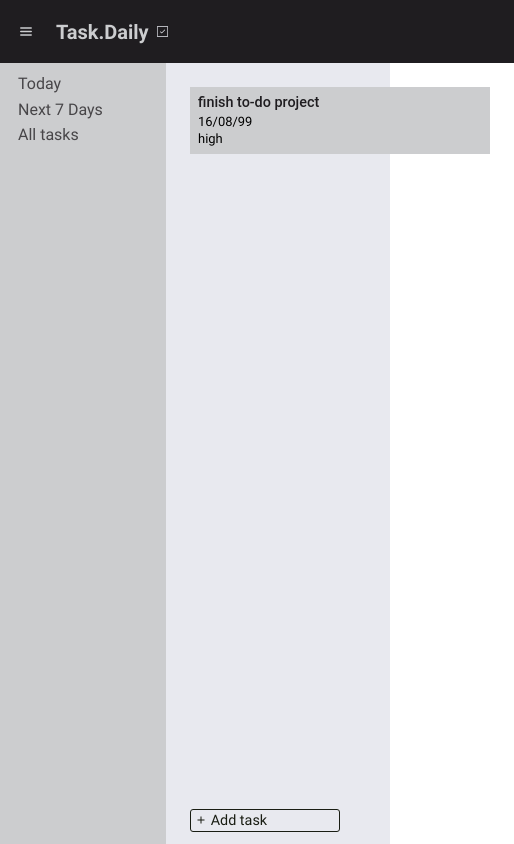
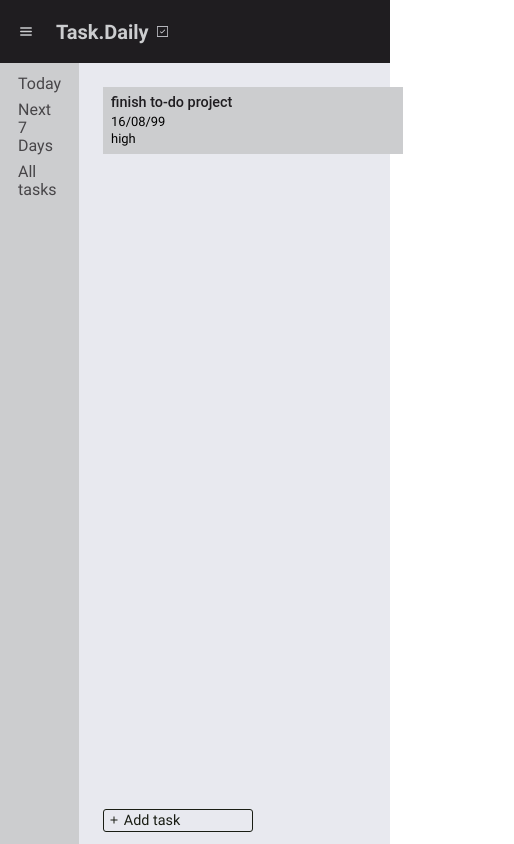
Before and after one commit to Adhisafdhol/to-do-list, a website built with webpack: page src/index.html in a window 390 px wide. Shown: the whole page, 514 px wide, since content can reach past the window. Built offline with nearby package versions, Linux system fonts and the light colour scheme; a web font is replaced by a local one.

Commit message:
Change dom and style to accommodate sidebar toggle
change the style and home dom so the main content will stretch to full
screen width instead of min content width

```diff
--- a/src/pages/home.js
+++ b/src/pages/home.js
@@ -6,9 +6,14 @@ import { viewTaskMode } from "../controller";
 function home () {
   const homeContainer = document.createElement('div');
   homeContainer.classList.add('home-container');
+
+  const content = document.createElement('div');
+  content.classList.add('content');
+
   homeContainer.appendChild(mainHeader());
-  homeContainer.appendChild(sidebar());
-  homeContainer.appendChild(mainContent());
+  homeContainer.appendChild(content);
+  content.appendChild(sidebar());
+  content.appendChild(mainContent());
 
   return homeContainer;
 }
@@ -41,19 +46,16 @@ function sidebar() {
   const todayBtn = createButton('view-task', 'Today');
   today.appendChild(todayBtn);
   sidebarList.appendChild(today);
-  today.addEventListener('click', () => console.log('hi'))
 
   const next7Days = document.createElement('li');
   const next7DaysBtn = createButton('view-task', 'Next 7 Days');
   next7Days.appendChild(next7DaysBtn);
   sidebarList.appendChild(next7Days);
-  next7DaysBtn.addEventListener('click', () => console.log('hi'))
 
   const allTask = document.createElement('li');
   const allTaskBtn = createButton('view-task', 'All tasks');
   allTask.appendChild(allTaskBtn);
   sidebarList.appendChild(allTask);
-  allTaskBtn.addEventListener('click', () => console.log('hi'))
 
   return sidebar;
 }
@@ -81,7 +83,7 @@ function addTask() {
 
 function createButton(name, dataKey) {
   const button = createWrapperWithClass('button', name)
-  button.setAttribute('data-key', dataKey.toLowerCase());
+  button.setAttribute('data-key', dataKey.split(' ').join('-'))
   button.setAttribute('type', 'button');
   button.textContent = dataKey;
 
--- a/src/style.css
+++ b/src/style.css
@@ -82,11 +82,15 @@ body {
 }
 /* homepage */
 .home-container {
-  display: grid;
-  grid-template-columns: auto 1fr;
-  grid-template-rows: auto 1fr;
+  display: flex;
+  flex-direction: column;
   background-color: var(--light-color-base);
   min-height: 100vh;
+}
+
+.content {
+  display: flex;
+  flex: 1;
 }
 
 button {
@@ -181,6 +185,7 @@ button {
 }
 
 .main-content {
+  flex: 1;
   position: relative;
   padding: clamp(1.5rem, 2.5rem, 3vw);
 }
```
